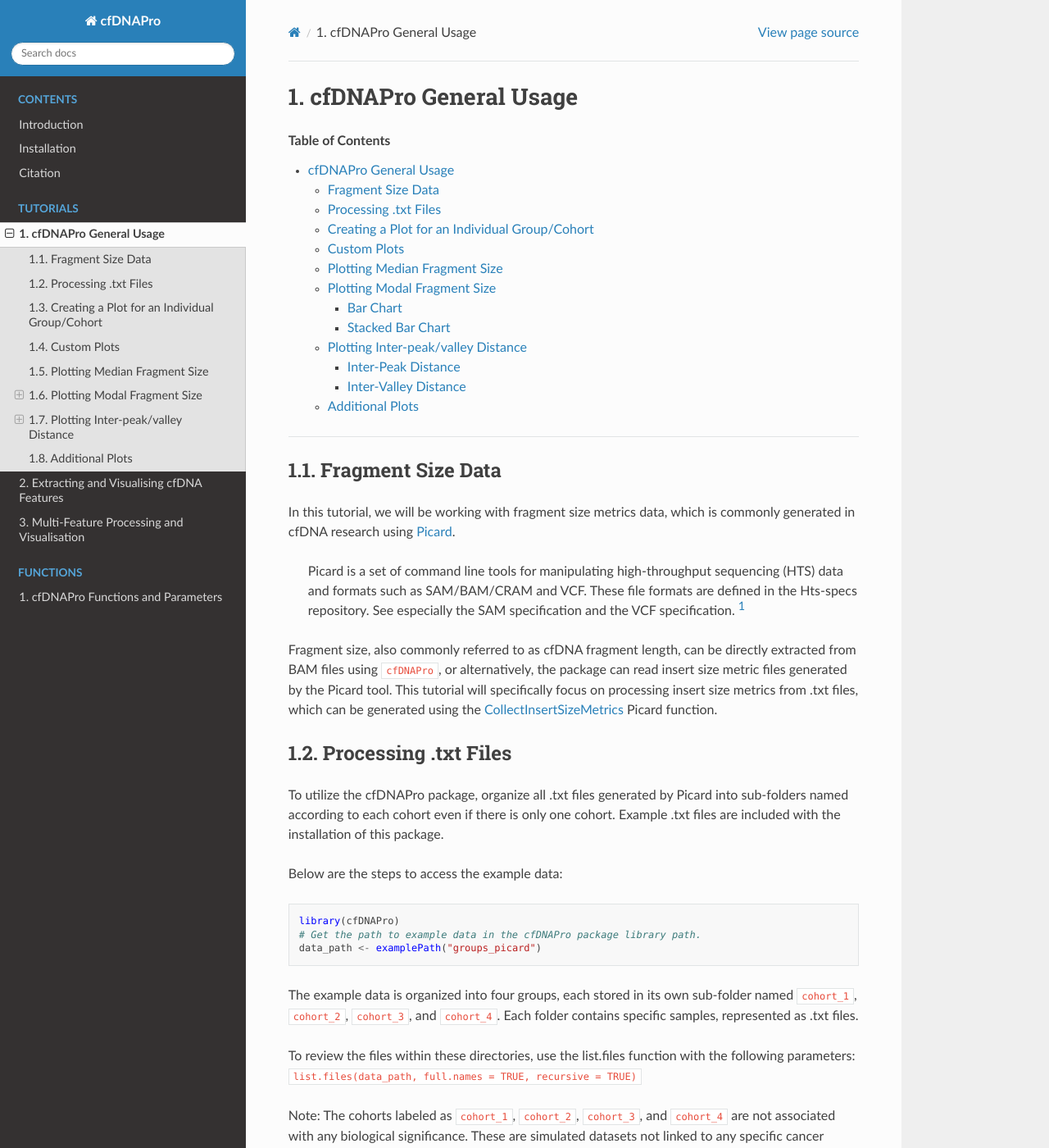
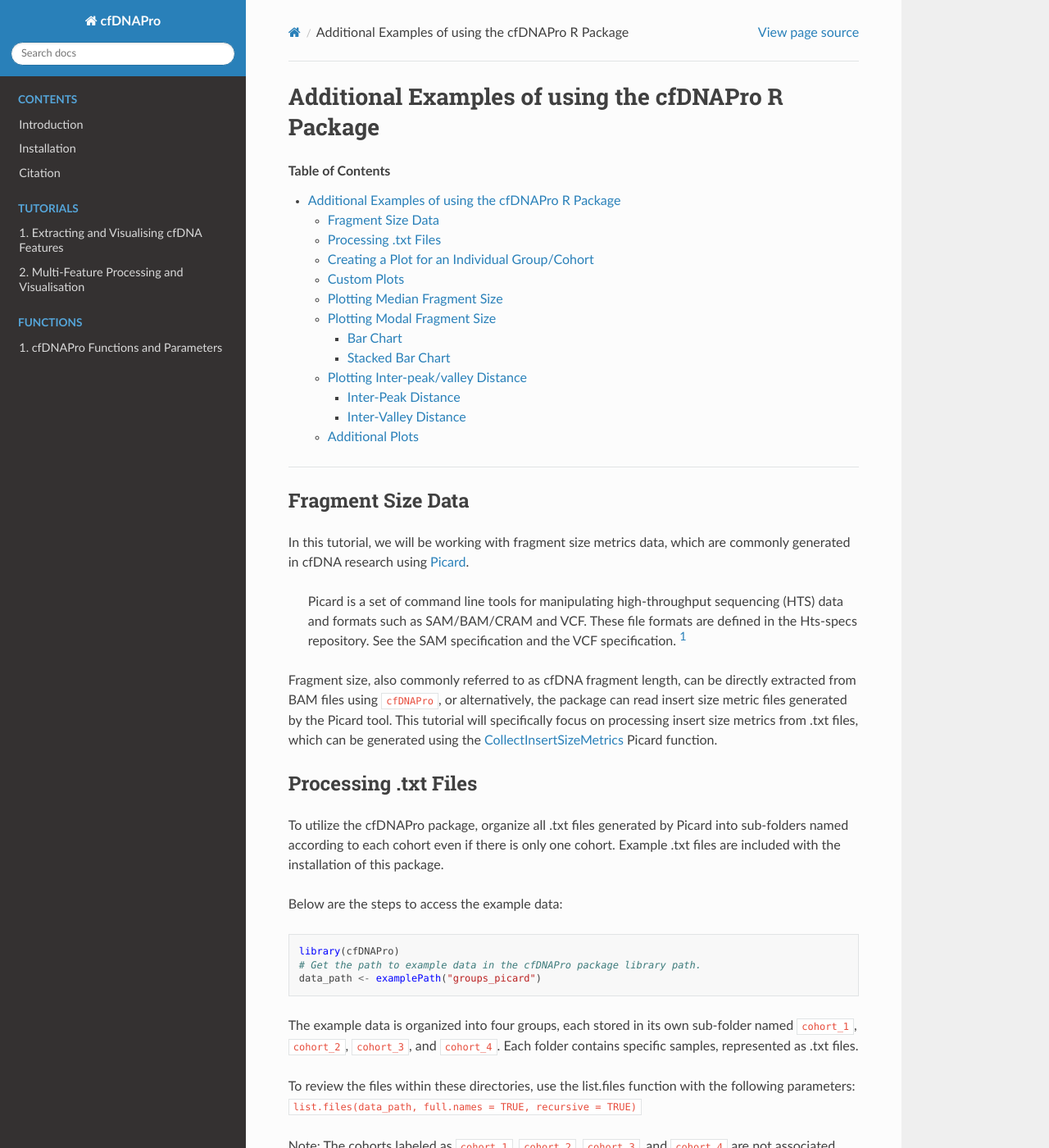
Before and after one commit to hw538/docs-cfdnapro, a Sphinx documentation site: the page built from docs/tutorials/tutorial_4.rst, in a window 1280 px wide and 1400 px high. Shown: the whole window at 82% size. Built offline with Sphinx 7.4.7 and the Read the Docs theme 2.0.0, drawn with Linux system fonts in a browser that asks for light colours; pages that are not in the unit, such as notebooks, are missing from menus; some of the changed text lies outside the part shown.

Commit message:
Update and rename tutorial_1.rst to tutorial_4.rst

```diff
--- a/docs/tutorials/tutorial_1.rst
+++ b/docs/tutorials/tutorial_4.rst
@@ -1,7 +1,5 @@
-.. _cfdnapro_usage_tutorials:
-
 ********************************************************
-cfDNAPro General Usage
+Additional Examples of using the cfDNAPro R Package
 ********************************************************
 
 .. contents:: Table of Contents
@@ -13,11 +11,11 @@
 
 In this tutorial, we will be working with fragment
 size metrics data, which
-is commonly generated in cfDNA research using
+are commonly generated in cfDNA research using
 `Picard <https://samtools.github.io/hts-specs/SAMv1.pdf>`__.
 
 
-    Picard is a set of command line tools for manipulating high-throughput sequencing (HTS) data and formats such as SAM/BAM/CRAM and VCF. These file formats are defined in the Hts-specs repository. See especially the SAM specification and the VCF specification. [1]_
+    Picard is a set of command line tools for manipulating high-throughput sequencing (HTS) data and formats such as SAM/BAM/CRAM and VCF. These file formats are defined in the Hts-specs repository. See the SAM specification and the VCF specification. [1]_
 
 Fragment size, also commonly referred to as cfDNA
 fragment length,
@@ -455,8 +453,8 @@
 
 |
 
-This is the end of Tutorial 1 detailing
-the general usage of the ``cfDNAPro`` R Package.
+This is the end of the tutorial detailing
+additional examples of how to use the ``cfDNAPro`` R Package.
 
 Check out the following tutorials to become a true
 Pro at using the cfDNAPro package ``:)``
```
